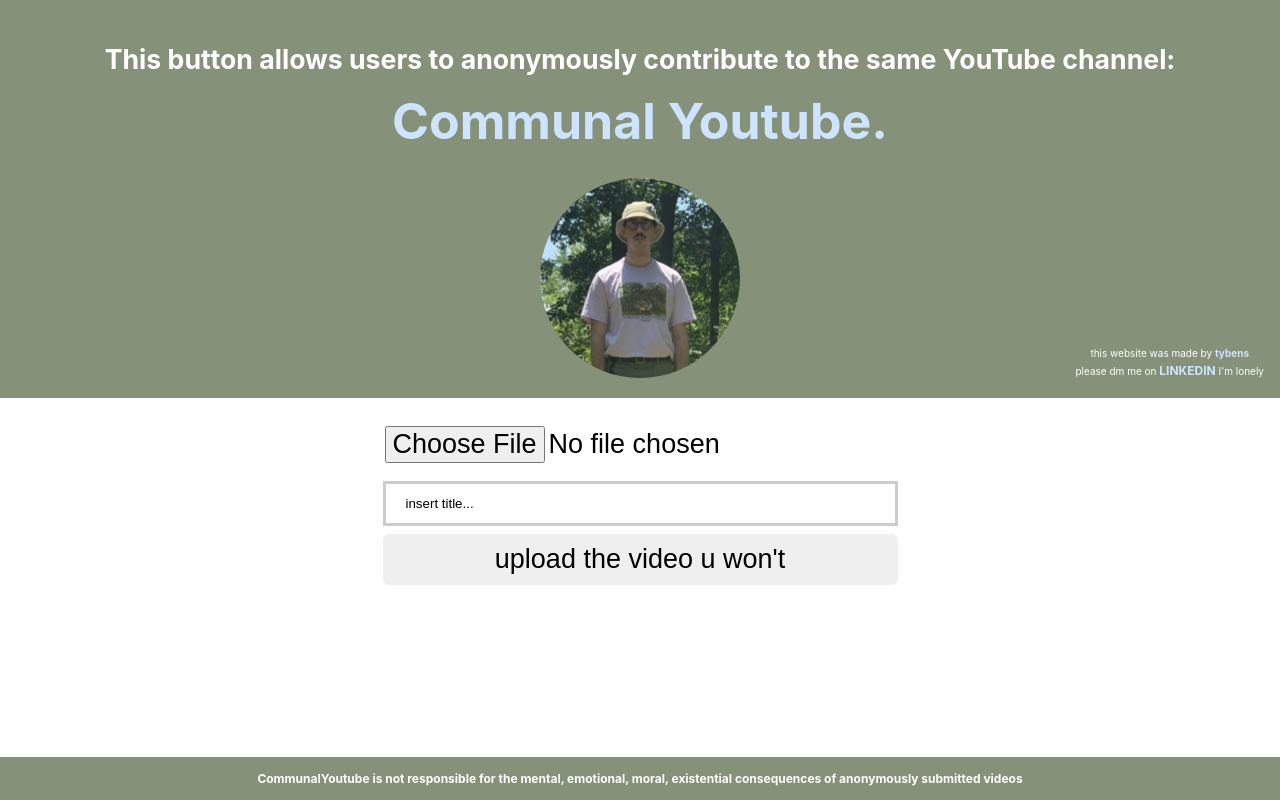
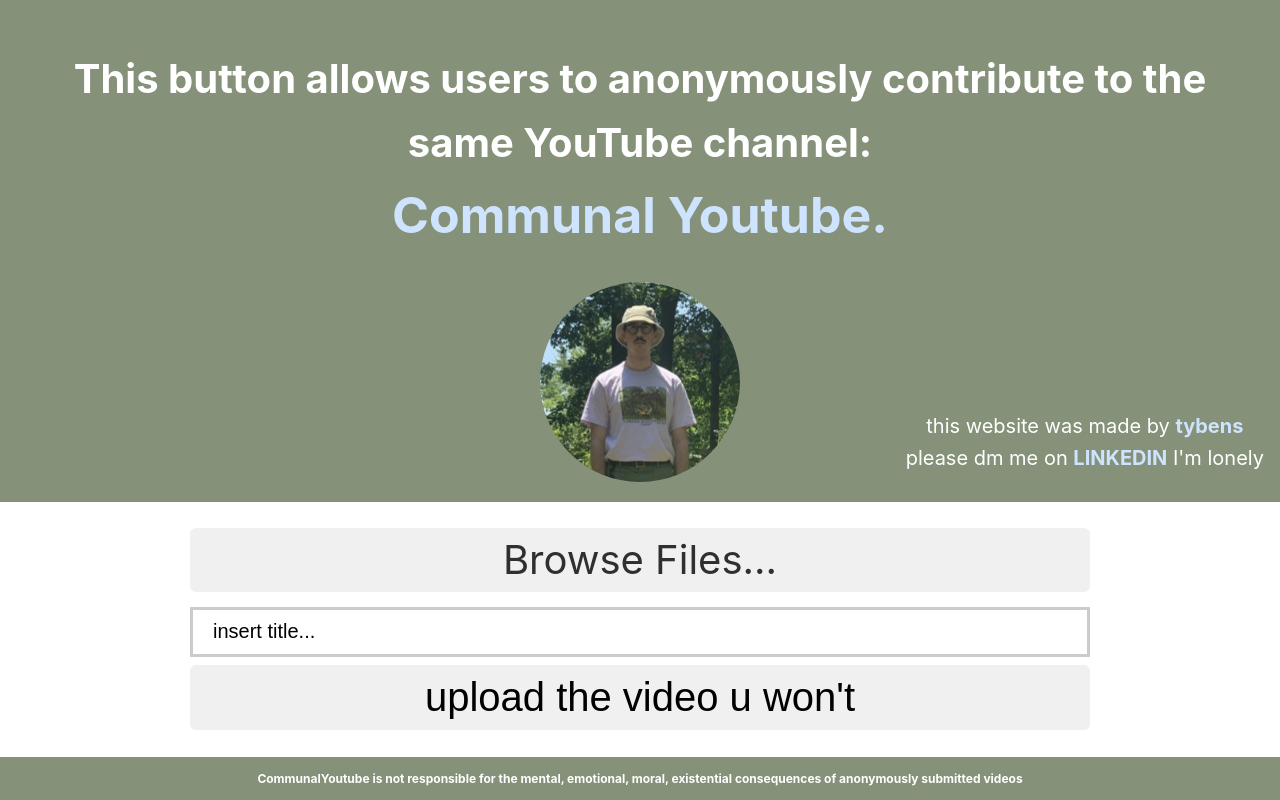
Before and after one commit to tybens/communal-youtube-website, a PHP site: page / in a window 1280 px wide. Run offline with PHP 8.4, Linux system fonts and the light colour scheme.

Commit message:
Add files via upload

```diff
--- a/index.php
+++ b/index.php
@@ -3,7 +3,7 @@
 
 	<head>
 		<title>Communal Youtube</title>
-		<link href="style.css" type="text/css" rel="stylesheet">
+		<link href="./style.css" type="text/css" rel="stylesheet">
   </head>
 
 
@@ -24,17 +24,19 @@
 	style="width:200px;height:200px"
 />
 </a>
- <div class="bottomright" style="font-size: 10px;"> this website was made by <b><a href="https://github.com/tybens">tybens</a></b><br>please dm me on <b><a href="https://www.linkedin.com/in/tyler-benson-919b561b2" style="font-size: 12px;">LINKEDIN</a></b> I'm lonely </p>
+ <div class="bottomright"> this website was made by <b><a href="https://github.com/tybens">tybens</a></b><br>please dm me on <b><a href="https://www.linkedin.com/in/tyler-benson-919b561b2">LINKEDIN</a></b> I'm lonely </p>
 </div>
 </div>
 <div>
 	<h1>
 <Form Name="" Method="POST" Action="upload.php" enctype="multipart/form-data">
-<Input class="btn btn-lg btn-success" Type="file" name="file" accept="video/*">
+	<label class="custom-file-upload">Browse Files...
+<Input style="display:none;" Type="file" name="file" accept="video/*">
+</label>
 <br>
 <input type="text" id="title" name="title" value="insert title...">
 <br>
-<button class="btn btn-lg btn-success" type="submit" name="submit" style="width: 515px;">upload the video u won't</button>
+<button class="btn btn-lg btn-success" type="submit" name="submit">upload the video u won't</button>
 </Form>
 </h1>
 </div>
--- a/style.css
+++ b/style.css
@@ -15,7 +15,7 @@
     text-align: center;
     position: absolute;
     top: 50%;
-    left: 0px;
+    left: 0;
     width: 100%;
     height: 1px;
     white-space: nowrap;
@@ -99,25 +99,24 @@
   background: #859179;
   position: relative;
   color: white;
-  font-size: 30px;
+  font-size: 25px;
 }
 .bottomright {
   position: absolute;
   bottom: 8px;
   right: 16px;
-  font-size: 18px;
+  font-size: 20px;
 }
 .btn {
-  display: inline;
+  display: inline-block;
   border: none;
-  padding: 6px 12px;
-  margin-bottom: 0;
   font-size: 14px;
   font-weight: normal;
   text-align: center;
   cursor: pointer;
   border-radius: 4px;
-
+  width: 900px;
+  background-color: #f0f0f0;
 }
 .headerHomeImage {
   width: 16rem;
@@ -129,13 +128,8 @@
 
 .btn-lg {
   padding: 10px 16px;
-  font-size: 27px;
+  font-size: 40px;
   border-radius: 6px;
-}
-.btn-sucess {
-  color: #fff;
-  background-color: #2f2f2f;
-  border-color: #2f2f2f;
 }
 .btn-success:hover,
 .btn-success:focus,
@@ -144,26 +138,42 @@
   background-color: #2f2f2f;
   border-color: #2f2f2f;
 }
+.custom-file-upload {
+    display: inline-block;
+    margin-bottom: 0;
+    font-size: 40px;
+    font-weight: normal;
+    color: #2f2f2f;
+    text-align: center;
+    cursor: pointer;
+    border-radius: 6px;
+    width: 900px;
+    background-color: #f0f0f0;
+
+}
+.custom-file-upload:hover,
+.custom-file-upload:focus,
+.custom-file-upload:active {
+    color: #fff;
+    background-color: #2f2f2f;
+    border-color: #2f2f2f;
+}
 input[type=text] {
-  width: 515px;
-  padding: 12px 20px;
+  width: 900px;
+  height: 50px;
+  padding: 10px 20px;
   margin: 8px 0;
-  box-sizing: border-box;
+  font-size: 20px;
   border: 3px solid #ccc;
   outline: none;
 }
-input[type=text]:focus {
-  -webkit-transition: 0.5s;
-  border: 3px solid #2f2f2f;
-}
+input[type=text]:focus,
 input[type=text]:hover {
-  border: 3px solid #2f2f2f;
+  border: 4px solid #2f2f2f;
 }
 h1 {
 	text-align: center;
-	font-family="Times New Roman";
-	font-size: 20pt;
-	color= #ffffff;
+	font-size: 30pt;
 }
 img {
   max-width: 100%;
```
